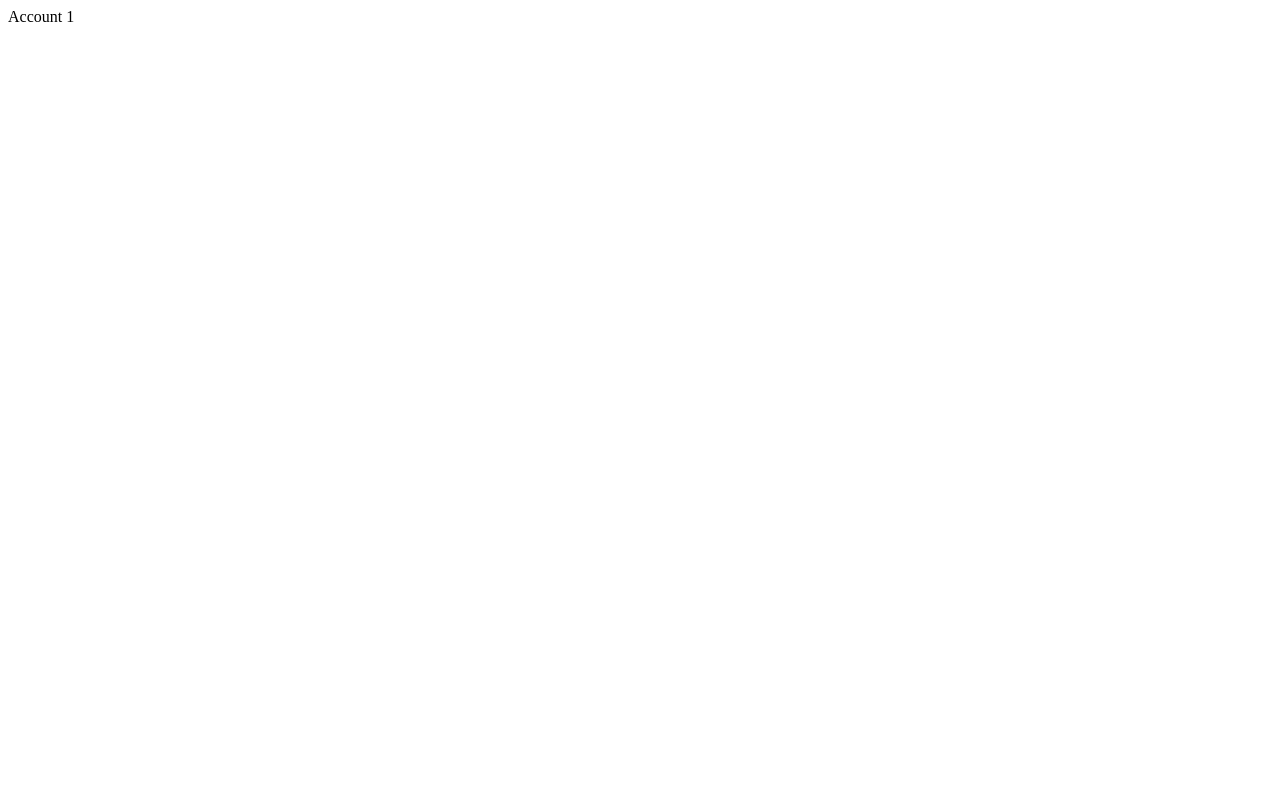
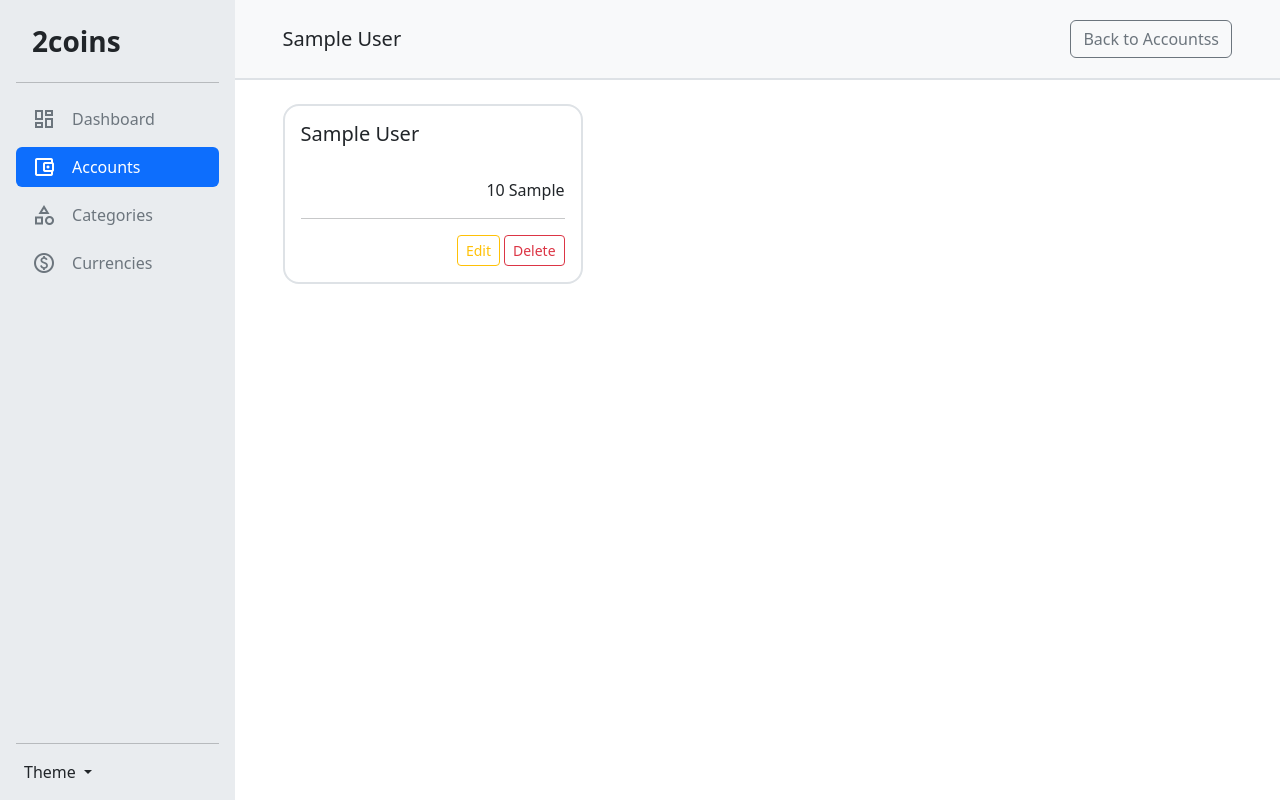
Before and after one commit to oleh-papka/2coins, a Django app: page /account/1/ in a window 1280 px wide. Before the commit the page is almost empty. Run offline with Django 4.2, Linux system fonts and the light colour scheme; tables that the repository leaves empty hold one stand-in row (values such as "Sample post").

Commit message:
Added account view

```diff
--- /dev/null
+++ b/two_coins/budget/templates/budget/account.html
@@ -0,0 +1,37 @@
+{% extends 'base.html' %}
+
+{% block title %}2coins | {{ instance_name }}s{% endblock %}
+
+{% block custom_static %}
+    {% load static %}
+    <link rel="stylesheet" href="{% static 'budget/css/accounts.css' %}">
+{% endblock %}
+
+{% block page-controls %}
+    <a href="{% url 'account_list' %}" type="button" class="btn btn-outline-secondary">Back to {{ instance_name }}s</a>
+{% endblock %}
+
+{% block content %}
+    <div class="card rounded-4 border border-2">
+        <div class="card-body d-flex flex-column justify-content-between">
+            <h5 class="card-title">
+                {{ object.name }}
+            </h5>
+
+            <p class="card-text mt-auto ms-auto">
+                {% load intspace %}
+                {{ object.balance|intspace }} {{ object.currency.symbol }}
+            </p>
+
+            <div>
+                <hr>
+                <div class="d-flex justify-content-end gap-1">
+                    <a href="{% url 'account_edit' object.id %}"
+                           class="btn btn-sm btn-outline-warning">Edit</a>
+                        <a href="{% url 'account_delete' object.id %}"
+                           class="btn btn-sm btn-outline-danger">Delete</a>
+                </div>
+            </div>
+        </div>
+    </div>
+{% endblock %}
--- a/two_coins/budget/templates/budget/account_create.html
+++ b/two_coins/budget/templates/budget/account_create.html
@@ -7,7 +7,7 @@
 
 {% block page-controls %}
     <a href="{% url 'account_list' %}" type="button" class="btn btn-outline-secondary">Back
-        to {{ instance_name }}s</a>
+        to {{ instance_name }}</a>
 {% endblock %}
 
 
--- a/two_coins/budget/templates/budget/account_edit.html
+++ b/two_coins/budget/templates/budget/account_edit.html
@@ -7,7 +7,7 @@
 
 {% block page-controls %}
     <a href="{% url 'account_list' %}" type="button" class="btn btn-outline-secondary">Back
-        to {{ instance_name }}s</a>
+        to {{ instance_name }}</a>
 {% endblock %}
 
 
--- a/two_coins/budget/urls.py
+++ b/two_coins/budget/urls.py
@@ -5,7 +5,6 @@ urlpatterns = [
     # Currencies
     path('currency/', views.CurrencyList.as_view(), name='currency_list'),
     path('currency/add/', views.currency_add, name='currency_add'),
-    path('currency/<int:pk>/', views.currency, name='currency'),
     path('currency/<int:pk>/edit/', views.currency_edit, name='currency_edit'),
     path('currency/<int:pk>/delete/', views.currency_delete, name='currency_delete'),
 
--- a/two_coins/budget/views.py
+++ b/two_coins/budget/views.py
@@ -15,12 +15,8 @@ class CurrencyList(ListView):
 
     def get_context_data(self, **kwargs):
         context = super().get_context_data(**kwargs)
-        context["instance_name"] = 'Currency'
+        context["instance_name"] = 'Currencies'
         return context
-
-
-def currency(request, pk):
-    return HttpResponse(f'Currency {pk}')
 
 
 def currency_add(request):
@@ -36,7 +32,7 @@ def currency_add(request):
     return render(request, 'budget/currency_create.html',
                   {'form': forms.CurrencyForm,
                    'acct_types': models.Currency.MONEY_TYPES_CHOICES,
-                   'instance_name': 'Currency'})
+                   'instance_name': 'Currencies'})
 
 
 def currency_edit(request, pk):
@@ -55,7 +51,7 @@ def currency_edit(request, pk):
                   {'form': forms.CurrencyForm(instance=curr),
                    'object': curr,
                    'acct_types': models.Currency.MONEY_TYPES_CHOICES,
-                   'instance_name': 'Currency'})
+                   'instance_name': 'Currencies'})
 
 
 def currency_delete(request, pk):
@@ -67,7 +63,7 @@ def currency_delete(request, pk):
 
     return render(request, 'budget/currency_delete.html',
                   {'object': curr,
-                   'instance_name': 'Currency'})
+                   'instance_name': 'Currencies'})
 
 
 # Accounts
@@ -79,12 +75,17 @@ class AccountList(ListView):
 
     def get_context_data(self, **kwargs):
         context = super().get_context_data(**kwargs)
-        context["instance_name"] = 'Account'
+        context["instance_name"] = 'Accounts'
         return context
 
 
 def account(request, pk):
-    return HttpResponse(f"Account {pk}")
+    template_name = "budget/account.html"
+    acct = models.Account.objects.get(pk=pk)
+
+    return render(request, template_name,
+                  {'object': acct,
+                   'instance_name': 'Accounts'})
 
 
 def account_add(request):
@@ -103,7 +104,7 @@ def account_add(request):
     return render(request, 'budget/account_create.html',
                   {'form': forms.AccountForm,
                    'currencies': currencies,
-                   'instance_name': 'Account'})
+                   'instance_name': 'Accounts'})
 
 
 def account_edit(request, pk):
@@ -125,7 +126,7 @@ def account_edit(request, pk):
                   {'form': forms.AccountForm(instance=acct),
                    'object': acct,
                    'currencies': currencies,
-                   'instance_name': 'Account'})
+                   'instance_name': 'Accounts'})
 
 
 def account_delete(request, pk):
@@ -137,4 +138,4 @@ def account_delete(request, pk):
 
     return render(request, 'budget/account_delete.html',
                   {'object': acct,
-                   'instance_name': 'Account'})
+                   'instance_name': 'Accounts'})
--- a/two_coins/templates/base.html
+++ b/two_coins/templates/base.html
@@ -77,7 +77,7 @@
     <div class="d-flex flex-column w-100">
         <div class="bg-body-tertiary border-bottom border-2 d-flex justify-content-between align-items-center px-5"
              id="page-title">
-            <h5 class="m-0">{{ instance_name }}</h5>
+            <h5 class="m-0">{% if object.name %}{{ object.name }}{% else %}{{ instance_name }}{% endif %}</h5>
             {% block page-controls %}{% endblock %}
         </div>
 
```
